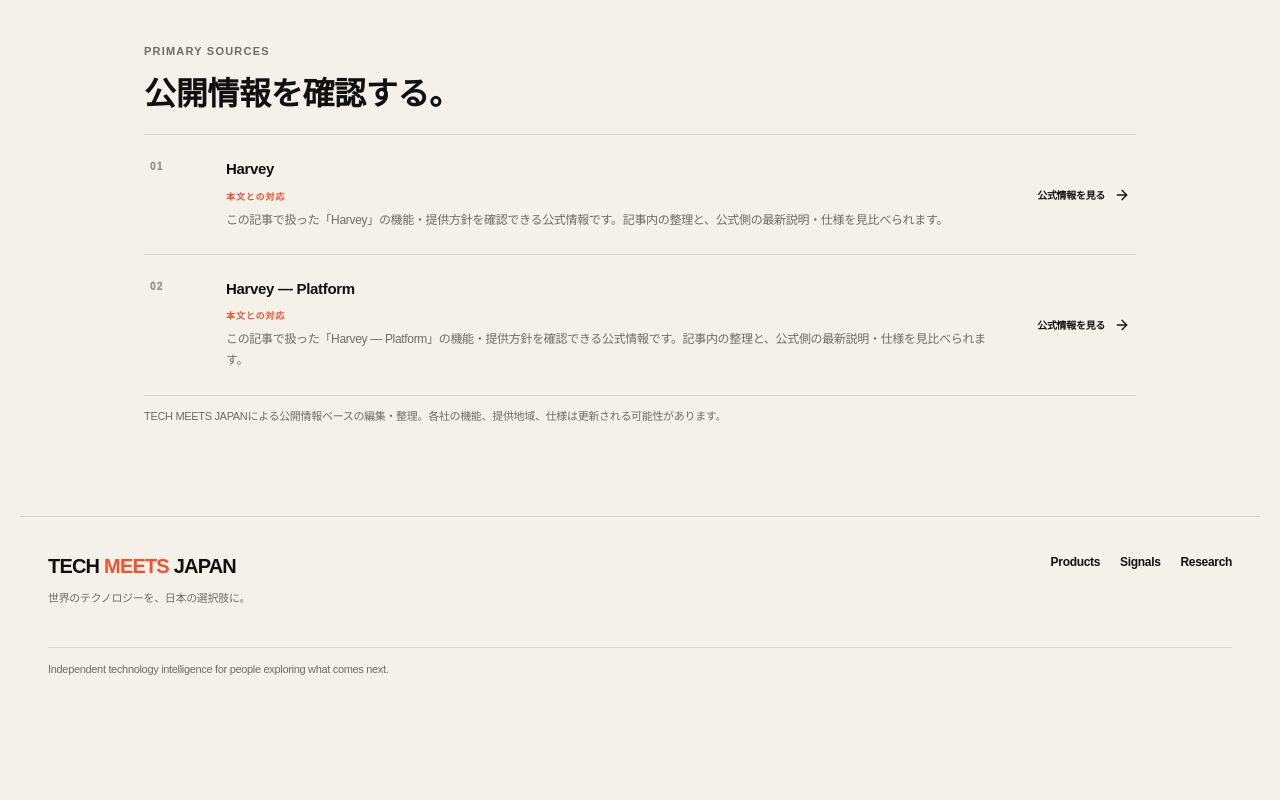
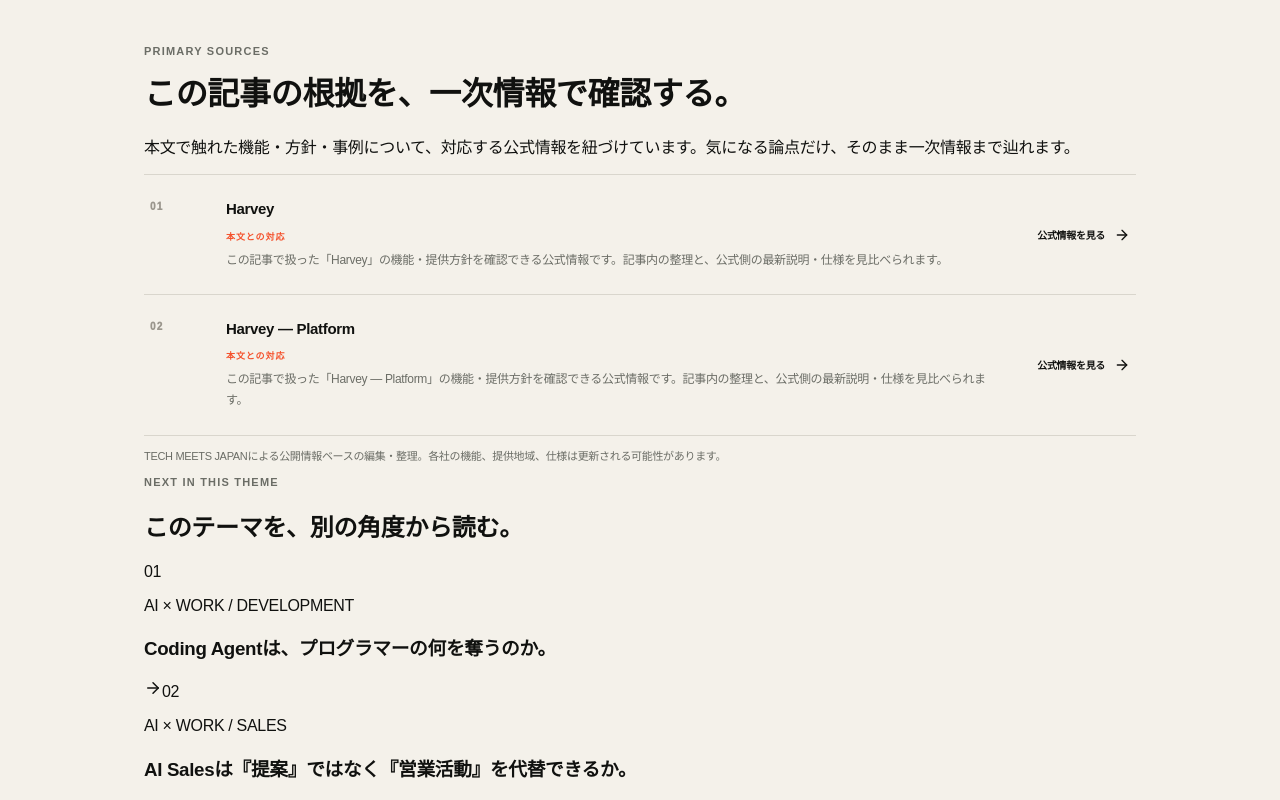
Before and after one commit to yasu-kai/tech-meets-japan, a Next.js app: page /research/ai-work/ai-legal in a window 1280 px wide. Shown: the part 2800-3600 px from the top of the page. Before the commit the page ends 3536 px from the top, so only its background shows below. Built offline with nearby package versions, Linux system fonts and the light colour scheme.

Commit message:
Add evidence framing and related-story navigation

```diff
--- a/app/research/[category]/[slug]/page.tsx
+++ b/app/research/[category]/[slug]/page.tsx
@@ -34,6 +34,7 @@ export default async function StoryPage({params}:{params:Promise<{category:strin
   const {category,slug}=await params;
   const story=storyMap[slug];
   if(!story || story.category!==category) notFound();
+  const related=researchStories.filter(item=>item.category===story.category && item.slug!==story.slug).slice(0,3);
 
   return <>
     <Header/>
@@ -75,7 +76,8 @@ export default async function StoryPage({params}:{params:Promise<{category:strin
 
           <section className="story-sources">
             <p className="eyebrow">PRIMARY SOURCES</p>
-            <h2>公開情報を確認する。</h2>
+            <h2>この記事の根拠を、一次情報で確認する。</h2>
+            <p className="story-sources-intro">本文で触れた機能・方針・事例について、対応する公式情報を紐づけています。気になる論点だけ、そのまま一次情報まで辿れます。</p>
             <div>
               {story.sources.map((source,index)=><a className="story-source-link" key={source.url} href={source.url} target="_blank" rel="noreferrer">
                 <div className="story-source-index">{String(index+1).padStart(2,"0")}</div>
@@ -89,6 +91,25 @@ export default async function StoryPage({params}:{params:Promise<{category:strin
             </div>
             <p className="research-note">TECH MEETS JAPANによる公開情報ベースの編集・整理。各社の機能、提供地域、仕様は更新される可能性があります。</p>
           </section>
+
+          {related.length>0 && <section className="story-related">
+            <div className="story-related-heading">
+              <div>
+                <p className="eyebrow">NEXT IN THIS THEME</p>
+                <h2>このテーマを、別の角度から読む。</h2>
+              </div>
+            </div>
+            <div className="story-related-grid">
+              {related.map((item,index)=><Link className="story-related-card" href={"/research/"+item.category+"/"+item.slug} key={item.slug}>
+                <span>{String(index+1).padStart(2,"0")}</span>
+                <div>
+                  <p>{item.eyebrow}</p>
+                  <h3>{item.title}</h3>
+                </div>
+                <ArrowRight size={18}/>
+              </Link>)}
+            </div>
+          </section>}
         </div>
       </article>
     </main>
```
